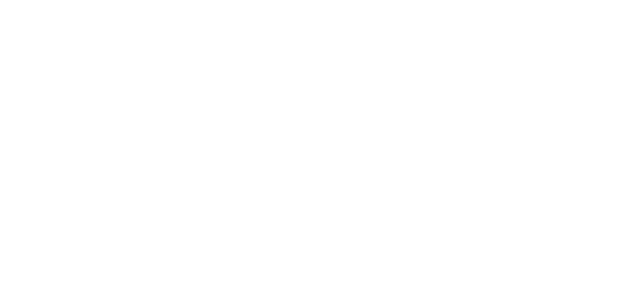
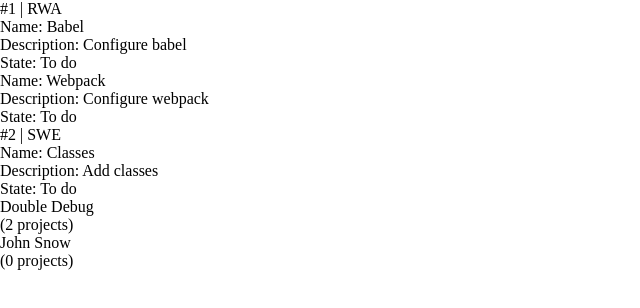
Before and after one commit to DoubleDebug/project-manager, a website built with webpack: page src/index.html in a window 1280 px wide. Shown: the whole page, without its empty margins (0-640 px from the left). Built offline with nearby package versions, Linux system fonts and the light colour scheme.

Commit message:
Added classes

```diff
--- a/src/css/global.css
+++ b/src/css/global.css
@@ -0,0 +1,7 @@
+:root {
+    --backgroundColor: #13073A;
+}
+
+html, body {
+    margin: 0;
+}
--- /dev/null
+++ b/src/css/project.css
@@ -0,0 +1,3 @@
+.project {
+    border: 1px solid black;
+}
--- /dev/null
+++ b/src/css/task.css
@@ -0,0 +1,3 @@
+.task {
+    border: 1px solid black;
+}
--- /dev/null
+++ b/src/css/user.css
@@ -0,0 +1,3 @@
+.user {
+    border: 1px solid black;
+}
--- a/dist/index.html
+++ b/src/index.html
@@ -9,6 +9,6 @@
     <link rel="stylesheet" href="../src/css/global.css">
 </head>
 <body>
-    <script src="main.js"></script>
+    <script src="../dist/main.js"></script>
 </body>
 </html>
--- a/src/main.ts
+++ b/src/main.ts
@@ -1,2 +1,28 @@
-const message: String = 'Hello world';
-console.log(message);
+import { Project } from "./ts/project/controller";
+import { Task } from "./ts/task/controller";
+import { TaskState } from "./ts/taskState";
+import { User } from "./ts/user/controller";
+
+const container: HTMLElement = document.body;
+const user1: User = new User(1, "Double Debug", "pswd123");
+const user2: User = new User(2, "John Snow", "pswd321");
+
+const proj1: Project = new Project(1, "RWA", null, new Date());
+const proj2: Project = new Project(2, "SWE", null, new Date());
+
+const task1: Task = new Task(1, "Babel", "Configure babel", TaskState.TO_DO);
+const task2: Task = new Task(2, "Webpack", "Configure webpack", TaskState.TO_DO);
+const task3: Task = new Task(3, "Classes", "Add classes", TaskState.TO_DO);
+
+proj1.addTask(task1);
+proj1.addTask(task2);
+proj2.addTask(task3);
+
+user1.addProject(proj1);
+user1.addProject(proj2);
+
+proj1.draw(container);
+proj2.draw(container);
+
+user1.draw(container);
+user2.draw(container);
--- /dev/null
+++ b/src/ts/project/controller.ts
@@ -0,0 +1,25 @@
+import { Task } from "../task/controller";
+import { ProjectModel } from "./model";
+import { ProjectView } from "./view";
+
+export class Project {
+    public model: ProjectModel;
+    public view: ProjectView;
+
+    constructor(id: number, name: string, tasks: Task[], dueDate: Date) {
+        this.model = new ProjectModel(id, name, tasks, dueDate);
+        this.view = new ProjectView();
+    }
+
+    draw(parent: HTMLElement): void {
+        this.view.draw(parent, this.model);
+    }
+
+    addTask(t: Task): void {
+        this.model.addTask(t);
+    }
+
+    removeTask(id: number): void {
+        this.model.removeTask(id);
+    }
+}
--- /dev/null
+++ b/src/ts/project/model.ts
@@ -0,0 +1,34 @@
+import { Task } from "../task/controller";
+
+export class ProjectModel {
+    private id: number;
+    public name: string;
+    private tasks: Task[];
+    public dueDate: Date;
+
+    constructor(id: number, name: string, tasks: Task[], dueDate: Date) {
+        this.id = id;
+        this.name = name;
+        if (tasks === null)
+            this.tasks = [];
+        else
+            this.tasks = tasks;
+        this.dueDate = dueDate;
+    }
+
+    getId(): number {
+        return this.id;
+    }
+
+    getTasks(): Task[] {
+        return this.tasks;
+    }
+
+    addTask(t: Task): void {
+        this.tasks.push(t);
+    }
+
+    removeTask(id: number): void {
+        this.tasks = this.tasks.filter((t: Task) => t.model.getId() !== id);
+    }
+}
--- /dev/null
+++ b/src/ts/project/view.ts
@@ -0,0 +1,23 @@
+import { ProjectModel } from "./model";
+
+export class ProjectView {
+    private container: HTMLElement;
+    private parent: HTMLElement;
+
+    constructor() {
+        this.container = document.createElement('div');
+    }
+
+    draw(parent: HTMLElement, model: ProjectModel): void {
+        this.parent = parent;
+
+        this.container.className = 'project';
+        const lblTitle = document.createElement('label');
+        lblTitle.innerHTML = `#${model.getId()} | ${model.name}<br>`;
+        this.container.appendChild(lblTitle);
+
+        model.getTasks().forEach(task => task.draw(this.container));
+
+        this.parent.appendChild(this.container);
+    }
+}
--- /dev/null
+++ b/src/ts/task/controller.ts
@@ -0,0 +1,17 @@
+import { TaskState } from "../taskState";
+import { TaskModel } from "./model";
+import { TaskView } from "./view";
+
+export class Task {
+    public model: TaskModel;
+    public view: TaskView;
+
+    constructor(id: number, name: string, description: string, state: TaskState) {
+        this.model = new TaskModel(id, name, description, state);
+        this.view = new TaskView();
+    }
+
+    draw(parent: HTMLElement): void {
+        this.view.draw(parent, this.model);
+    }
+}
--- /dev/null
+++ b/src/ts/task/model.ts
@@ -0,0 +1,23 @@
+import { TaskState } from "../taskState";
+
+export class TaskModel {
+    private id: number;
+    public name: string;
+    public description: string;
+    private state: TaskState;
+
+    constructor(id: number, name: string, description: string, state: TaskState) {
+        this.id = id;
+        this.name = name;
+        this.description = description;
+        this.state = state;
+    }
+
+    getId(): number {
+        return this.id;
+    }
+
+    getState(): TaskState {
+        return this.state;
+    }
+}
--- /dev/null
+++ b/src/ts/task/view.ts
@@ -0,0 +1,22 @@
+import { TaskModel } from "./model";
+
+export class TaskView {
+    private container: HTMLElement;
+    private parent: HTMLElement;
+
+    constructor() {
+        this.container = document.createElement('div');
+    }
+
+    draw(parent: HTMLElement, model: TaskModel): void {
+        this.parent = parent;
+
+        this.container.className = 'task';
+        const lblName = document.createElement('label');
+        lblName.innerHTML = `Name: ${model.name}<br>
+                             Description: ${model.description}<br>
+                             State: ${model.getState().toString()}`;
+        this.container.appendChild(lblName);
+        this.parent.appendChild(this.container);
+    }
+}
--- /dev/null
+++ b/src/ts/taskState.ts
@@ -0,0 +1,5 @@
+export enum TaskState {
+    TO_DO = "To do",
+    IN_PROGRESS = "In progress",
+    FINISHED = "Finished"
+}
--- /dev/null
+++ b/src/ts/user/controller.ts
@@ -0,0 +1,25 @@
+import { Project } from "../project/controller";
+import { UserModel } from "./model";
+import { UserView } from "./view";
+
+export class User {
+    public model: UserModel;
+    public view: UserView;
+
+    constructor(id: number, nickname: string, password: string) {
+        this.model = new UserModel(id, nickname, password);
+        this.view = new UserView();
+    }
+
+    addProject(p: Project): void {
+        this.model.addProject(p);
+    }
+
+    removeProject(id: number): void {
+        this.model.removeProject(id);
+    }
+
+    draw(parent: HTMLElement): void {
+        this.view.draw(parent, this.model);
+    }
+}
--- /dev/null
+++ b/src/ts/user/model.ts
@@ -0,0 +1,39 @@
+import { Project } from "../project/controller";
+
+export class UserModel {
+    private id: number;
+    public nickname: string;
+    private password: string;
+    private projects: Project[];
+
+    constructor(id: number, nickname: string, password: string) {
+        this.id = id;
+        this.nickname = nickname;
+        this.password = password;
+        this.projects = [];
+    }
+
+    getId(): number {
+        return this.id;
+    }
+
+    getPassword(): string {
+        return this.password;
+    }
+
+    getProjects(): Project[] {
+        return this.projects;
+    }
+
+    getNumOfProjects(): number {
+        return this.projects.length;
+    }
+
+    addProject(p: Project): void {
+        this.projects.push(p);
+    }
+
+    removeProject(id: number): void {
+        this.projects = this.projects.filter((p: Project) => p.model.getId() !== id);
+    }
+}
--- /dev/null
+++ b/src/ts/user/view.ts
@@ -0,0 +1,21 @@
+import { UserModel } from "./model";
+
+export class UserView {
+    private container: HTMLElement;
+    private parent: HTMLElement;
+
+    constructor() {
+        this.container = document.createElement('div');
+    }
+
+    draw(parent: HTMLElement, model: UserModel): void {
+        this.parent = parent;
+
+        this.container.className = 'user';
+        const lblName = document.createElement('label');
+        lblName.innerHTML = `${model.nickname}<br>
+                             (${model.getNumOfProjects()} projects)`;
+        this.container.appendChild(lblName);
+        this.parent.appendChild(this.container);
+    }
+}
```
Also changed, not shown: dist/main.js, 1 other file.
